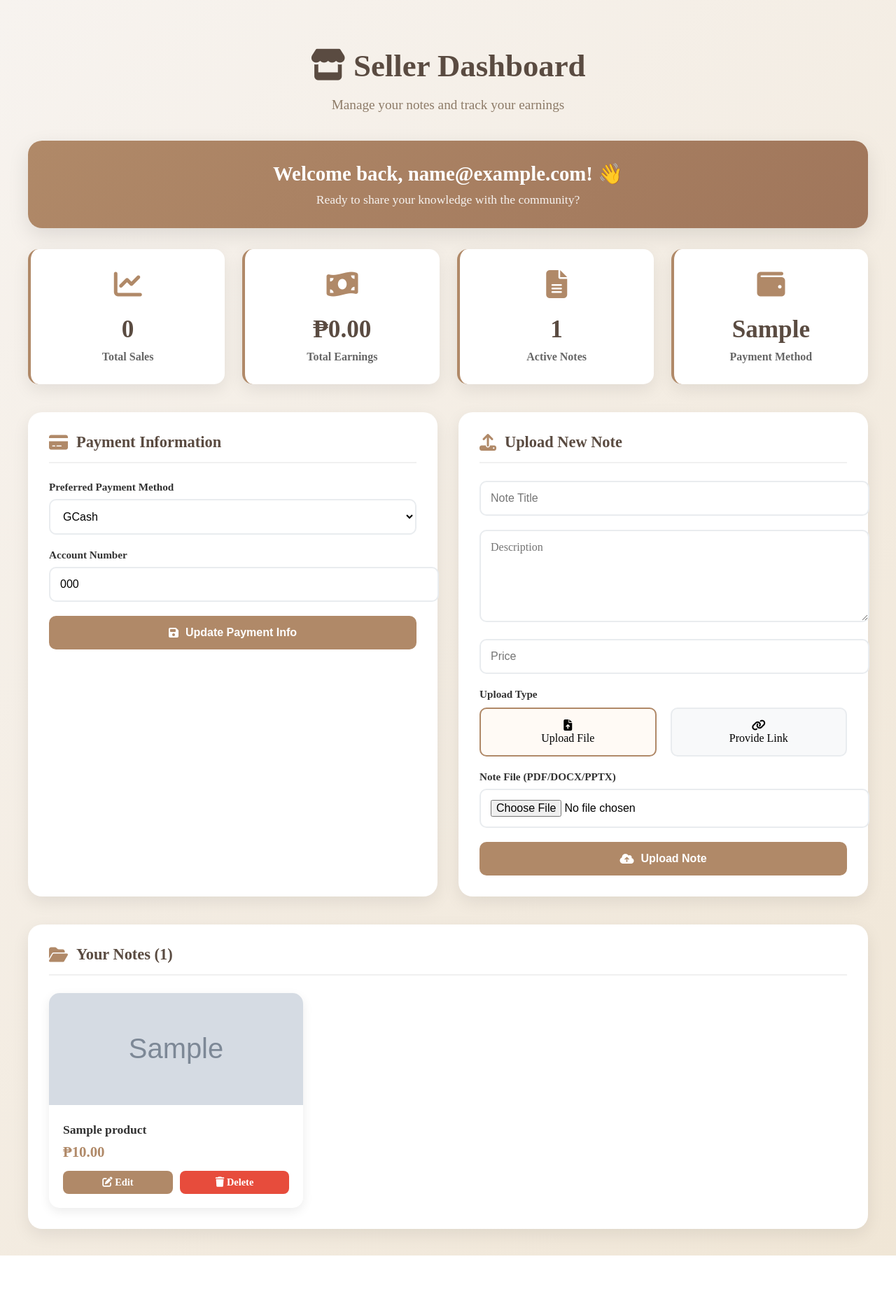
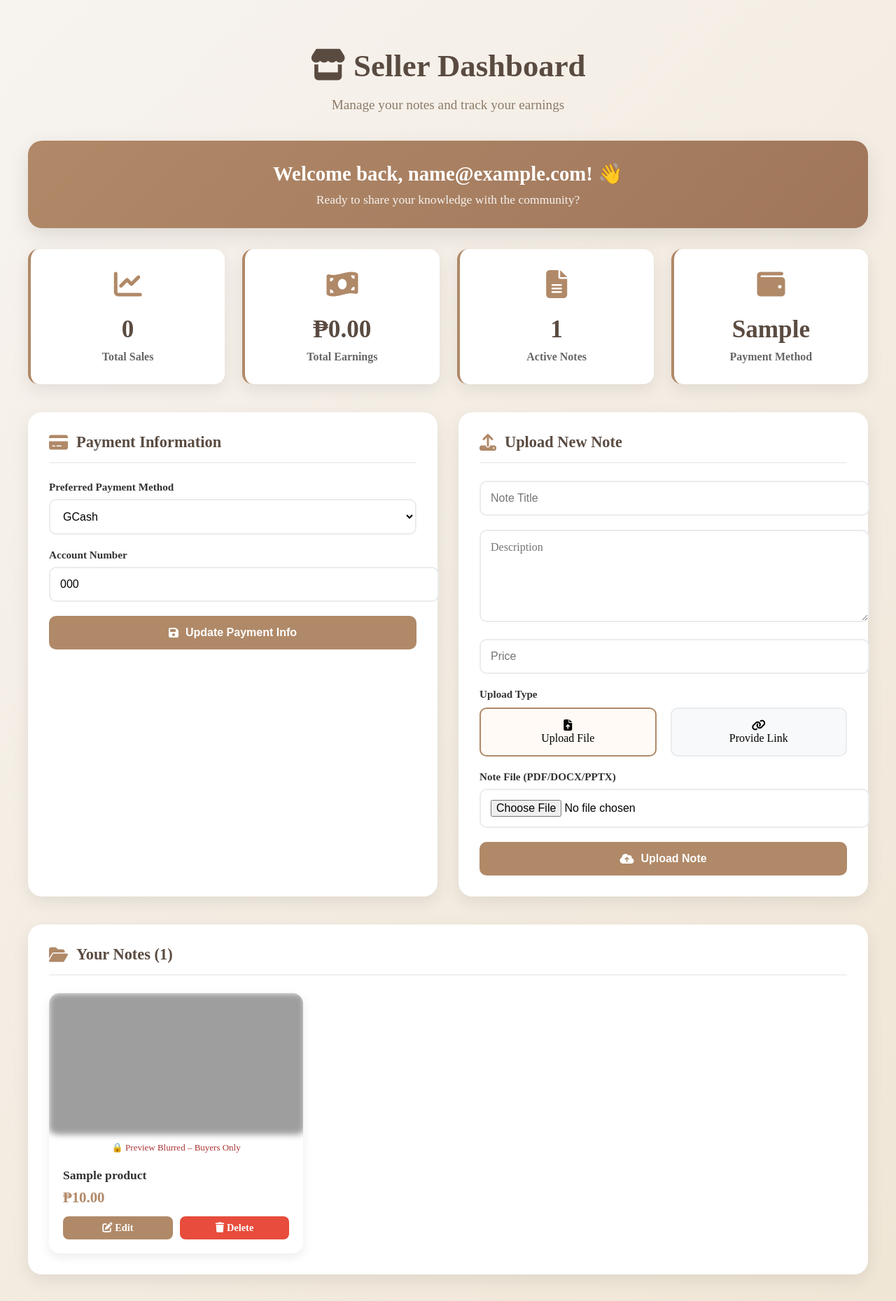
Before and after one commit to TRISHAREPOLONA/you_do_notes, a PHP site: page /seller.php in a window 1280 px wide. Shown: the whole page at 70% size. Before the commit the page ends 1794 px from the top, so only its background shows below. Run offline with PHP 8.4, Linux system fonts and the light colour scheme; the visitor is signed in with stand-in values (Sample User, id 1); tables that the repository leaves empty or names only in its code hold one stand-in row (values such as "Sample post"); grey boxes marked "Sample" are stand-in pictures; grey boxes are pictures that could not be loaded.

Commit message:
Update seller.php

```diff
--- a/seller.php
+++ b/seller.php
@@ -577,7 +577,22 @@ $notes_count = mysqli_num_rows(mysqli_query($conn, "SELECT * FROM products WHERE
             if ($result && mysqli_num_rows($result) > 0) {
                while ($row = mysqli_fetch_assoc($result)) { ?>
                   <div class="note-card">
-                     <img src="images/<?php echo $row['image']; ?>" alt="<?php echo $row['title']; ?>" class="note-image">
+                     <?php if (!empty($row['file_path'])): ?>
+   <iframe src="<?php echo htmlspecialchars($row['file_path']); ?>#toolbar=0"
+      style="width:100%; height:200px; filter: blur(4px); pointer-events:none; border-radius:12px;">
+   </iframe>
+   <div style="text-align:center; margin-top:5px; color:#a33; font-size:13px;">
+      🔒 Preview Blurred – Buyers Only
+   </div>
+<?php else: ?>
+   <div style="width:100%; height:200px; background:#f0f0f0; display:flex; align-items:center; justify-content:center; border-radius:12px;">
+      <i class="fa-solid fa-file" style="font-size:40px; color:#666; filter: blur(2px);"></i>
+   </div>
+   <div style="text-align:center; margin-top:5px; color:#a33; font-size:13px;">
+      🔒 Preview Blurred – Buyers Only
+   </div>
+<?php endif; ?>
+
                      <div class="note-content">
                         <div class="note-title"><?php echo htmlspecialchars($row['title']); ?></div>
                         <div class="note-price">₱<?php echo number_format($row['price'], 2); ?></div>
```
